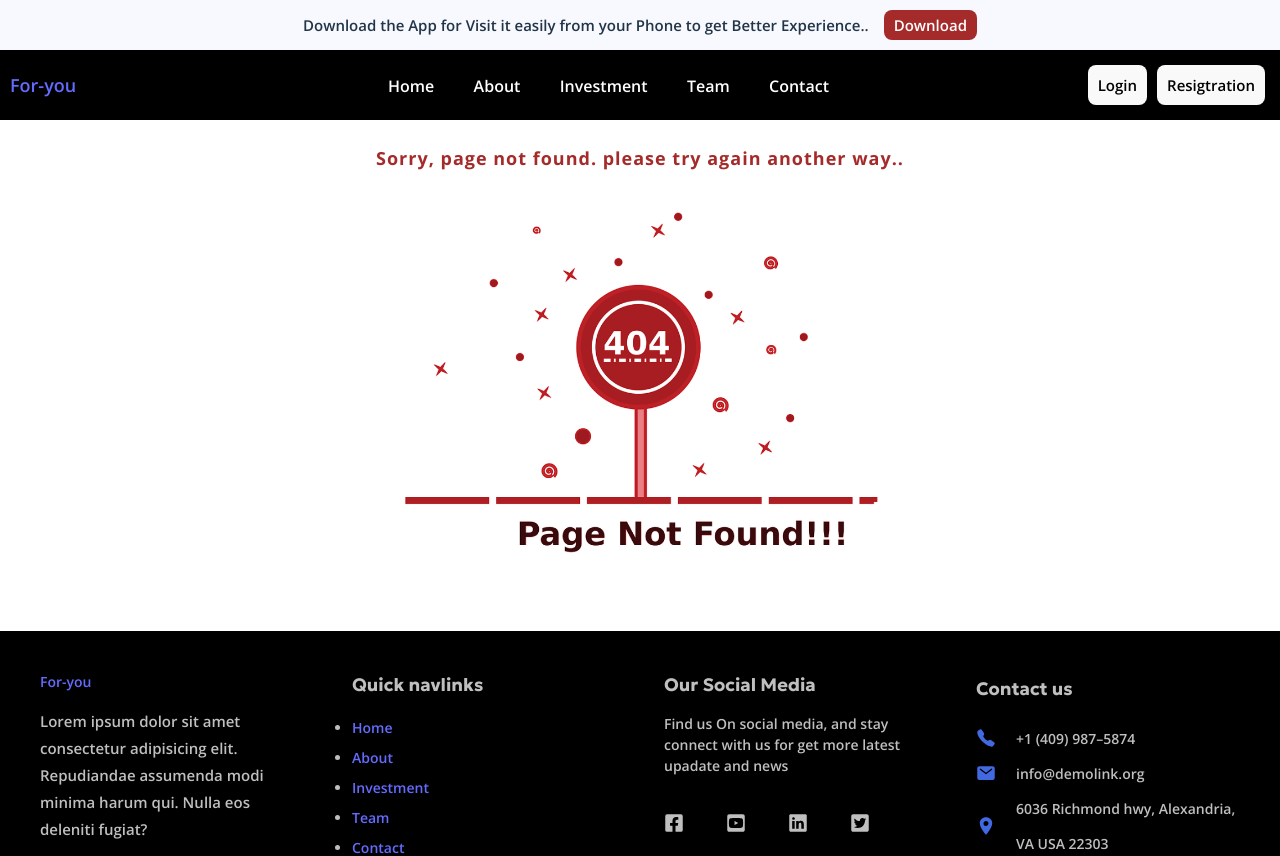
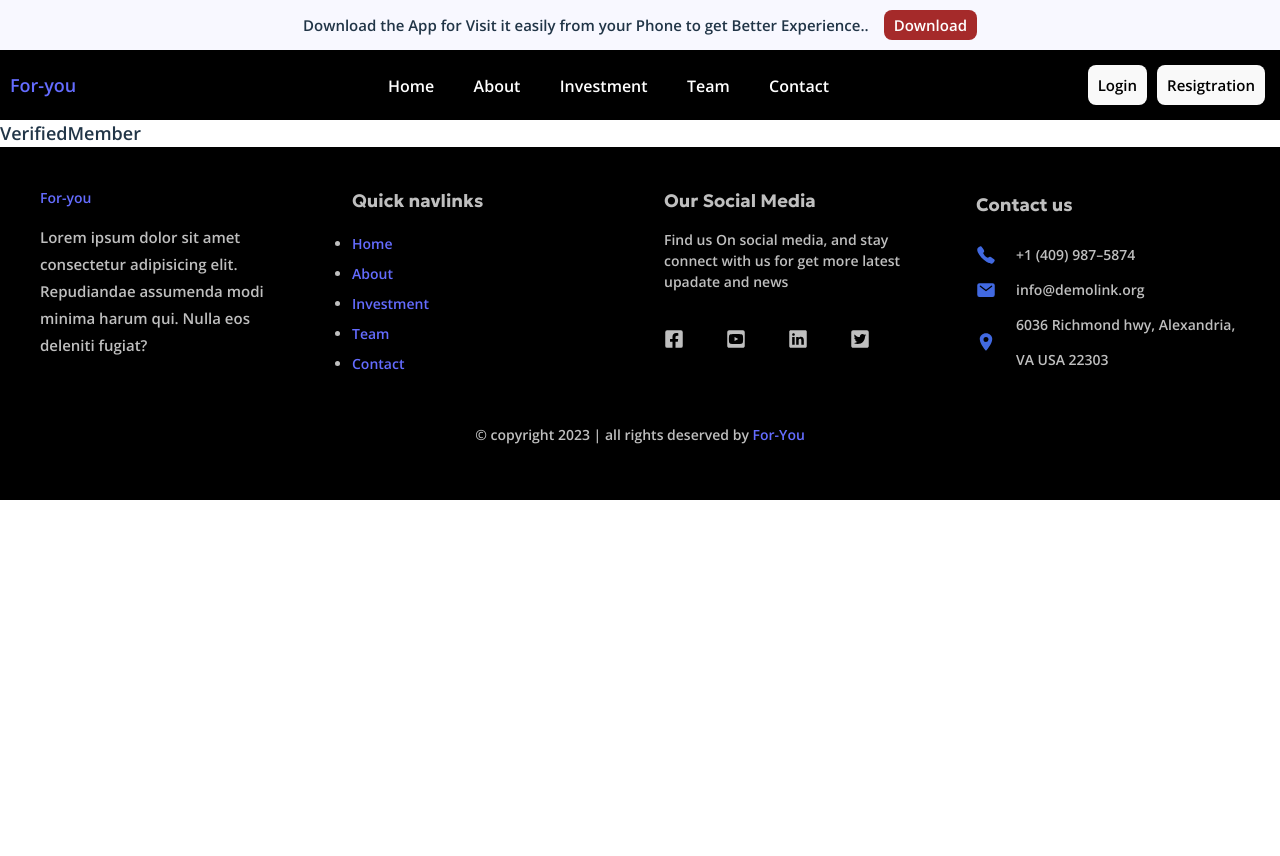
Before and after one commit to HR-Rana/forYou-clientProject, a React (Vite) app in the folder For-You/: page /Verifired-members in a window 1280 px wide. Shown: the top 856 px of the page. After the commit the page ends 800 px from the top, so only its background shows below. Built offline with nearby package versions, Linux system fonts and the light colour scheme; what ldrs would draw is missing.

Commit message:
verified member page

```diff
--- a/For-You/src/assets/Routing/Routing.jsx
+++ b/For-You/src/assets/Routing/Routing.jsx
@@ -10,6 +10,7 @@ import AuthPage from "../../pages/AuthPage/AuthPage";
 import ForgotPassword from "../../pages/AuthPage/ForgotPassword";
 import ProfilePage from "../../pages/UserProfile/ProfilePage";
 import TotalTransAndWithdraw from "../../pages/LatestTransiction/TotalTransAndWithdraw";
+import VerifiedMember from './../../pages/Investment/VerifiedMember/VerifiedMember';
 
 export default function Routing() {
 	return (
@@ -18,6 +19,7 @@ export default function Routing() {
 			<Route path="/" element={<Home />}></Route>
 			<Route path="/about" element={<About />}></Route>
 			<Route path="/investment" element={<Investment />}></Route>
+			<Route path="/Verifired-members" element={<VerifiedMember/>}/>
 			<Route path="/TotalTrans-withdraws" element={<TotalTransAndWithdraw/>}></Route>
 			<Route path="/Team-members" element={<Team />}></Route>
 			<Route path="/Contact" element={<Contact />}></Route>
--- a/For-You/src/pages/Investment/Investment.jsx
+++ b/For-You/src/pages/Investment/Investment.jsx
@@ -12,7 +12,7 @@ export default function Investment() {
 			<div className="">
 				<div className="verified-member-highlights">
 					<h4>
-						<Link to={""}>
+						<Link to={"/Verifired-members"}>
 							<span>
 								<img src={img1} alt="" />
 								<img src={img2} alt="" />
--- /dev/null
+++ b/For-You/src/pages/Investment/VerifiedMember/VerifiedMember.jsx
@@ -0,0 +1,7 @@
+import React from 'react'
+
+export default function VerifiedMember() {
+  return (
+    <div>VerifiedMember</div>
+  )
+}
```
Also changed, not shown: For-You/src/assets/Css/style.css (+13 -0 lines).
